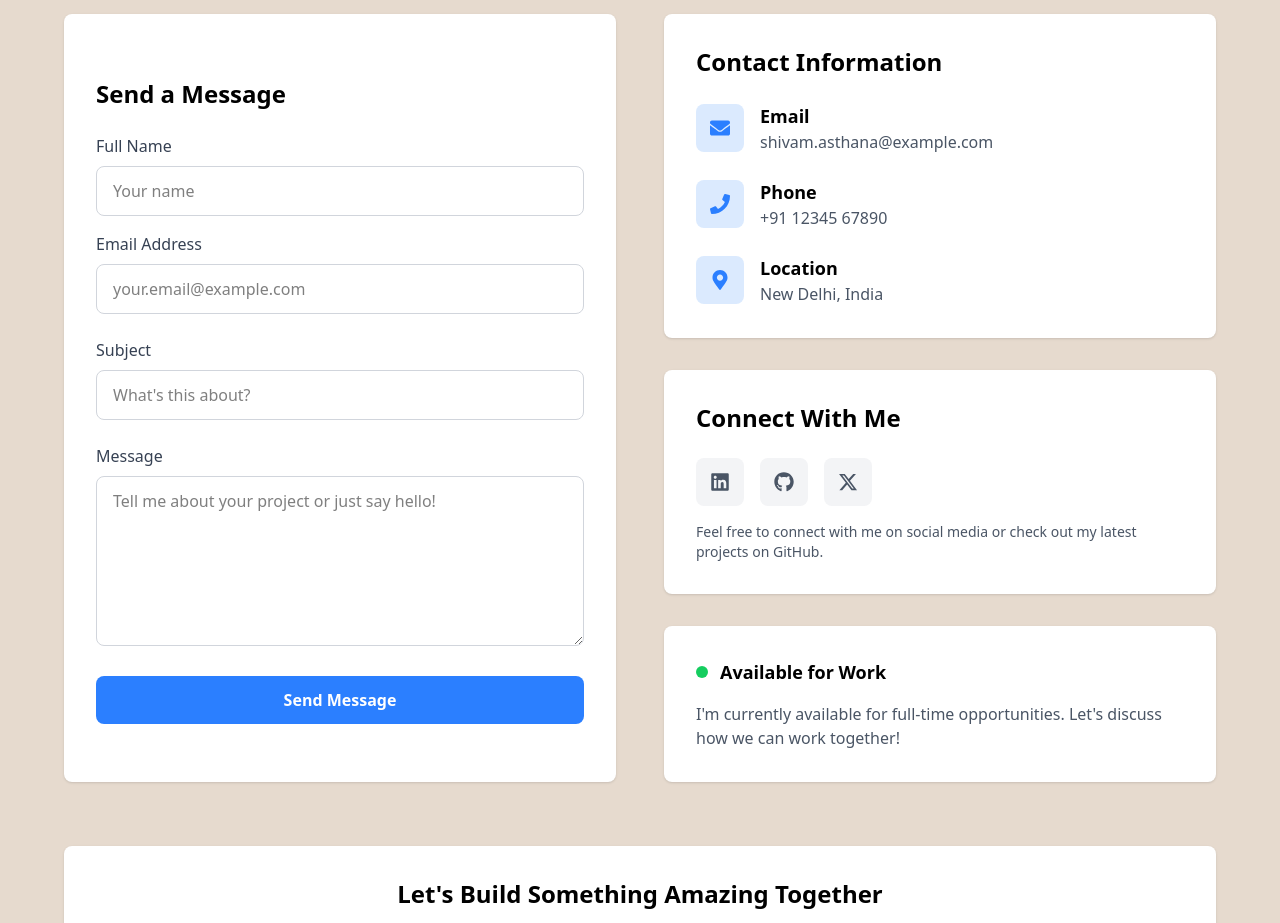
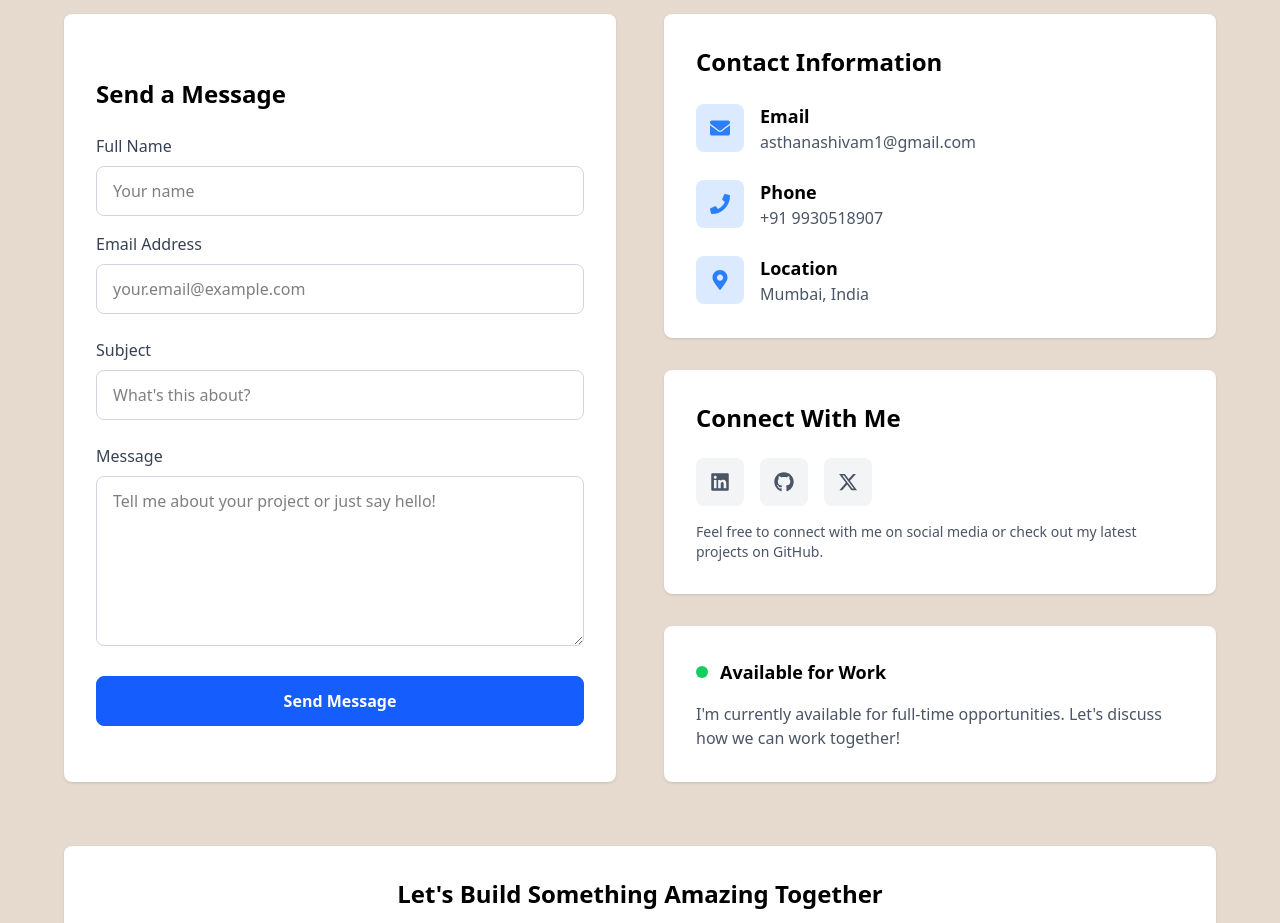
Before and after one commit to ShivamAsthana07/cv, a React (Vite) app: page /contact in a window 1280 px wide. Shown: the part 380-1303 px from the top of the page. Built offline with nearby package versions, Linux system fonts and the light colour scheme.

Commit message:
fixed scroll and minor changes

```diff
--- a/src/App.jsx
+++ b/src/App.jsx
@@ -7,12 +7,14 @@ import Footer from './components/Footer';
 import Resume from './pages/Resume';
 import Project from './pages/Project';
 import Contact from './pages/Contact';
+import Scroll from './components/Scroll';
 
 function App() {
   return (
     <Router>
       <div className="App">
         <Navbar />
+        <Scroll />
         <Routes>
           <Route path="/" element={<Hero />} />
           <Route path="/resume" element={<Resume />} />
--- /dev/null
+++ b/src/components/Scroll.jsx
@@ -0,0 +1,18 @@
+import { useEffect } from 'react';
+import { useLocation } from 'react-router-dom';
+
+const ScrollToTop = () => {
+  const { pathname } = useLocation();
+
+  useEffect(() => {
+    window.scrollTo({
+      top: 0,
+      left: 0,
+      behavior: 'smooth' // This makes the scroll smooth
+    });
+  }, [pathname]);
+
+  return null;
+};
+
+export default ScrollToTop;
--- a/src/pages/Contact.jsx
+++ b/src/pages/Contact.jsx
@@ -39,19 +39,19 @@ const Contact = () => {
     {
       icon: FaEnvelope,
       title: "Email",
-      details: "shivam.asthana@example.com",
-      link: "mailto:shivam.asthana@example.com"
+      details: "asthanashivam1@gmail.com",
+      link: "mailto:asthanashivam1@gmail.com"
     },
     {
       icon: FaPhone,
       title: "Phone",
-      details: "+91 12345 67890",
-      link: "tel:+911234567890"
+      details: "+91 9930518907",
+      link: "tel:+919930518907"
     },
     {
       icon: FaMapMarkerAlt,
       title: "Location",
-      details: "New Delhi, India",
+      details: "Mumbai, India",
       link: "#"
     }
   ];
@@ -166,7 +166,7 @@ const Contact = () => {
               <button
                 type="submit"
                 disabled={isSubmitting}
-                className="w-full bg-blue-500 text-white py-3 px-6 rounded-lg font-semibold hover:bg-blue-600 transition-colors duration-300 disabled:opacity-50 disabled:cursor-not-allowed"
+                className="w-full bg-blue-600 text-white py-3 px-6 rounded-lg font-semibold hover:bg-white hover:text-black border border-blue-600 cursor-pointer transition-colors duration-300 disabled:opacity-50 disabled:cursor-not-allowed"
               >
                 {isSubmitting ? 'Sending...' : 'Send Message'}
               </button>
--- a/src/pages/Project.jsx
+++ b/src/pages/Project.jsx
@@ -99,7 +99,7 @@ const ProjectShowcase = () => {
 
   return (
     <div className="bg-[#e6dace] min-h-screen flex flex-col items-center justify-center p-8 gap-8 pt-40">
-      <h1 className="text-4xl font-bold text-gray-900">Projects</h1>
+      <h1 className="text-4xl font-bold text-gray-900 mt-8">Projects</h1>
       <div className="w-12 h-0.5 bg-blue-600 mx-auto mb-4"></div>
       {projects.map((project, index) => (
         <ProjectCard key={index} {...project} />
--- a/src/pages/Resume.jsx
+++ b/src/pages/Resume.jsx
@@ -59,17 +59,17 @@ const Resume = () => {
   return (
     <section className="bg-[#e6dace] py-16 px-4 pt-[150px]">
       <div className="flex flex-col justify-center items-center mb-12">
-        <h1 className="text-4xl font-bold text-black mb-6">Resume</h1>
+        <h1 className="text-4xl font-bold text-black mb-6 mt-8">Resume</h1>
         <div className="w-12 h-0.5 bg-blue-600"></div>
       </div>
-      <div className="container mx-auto max-w-2xl">
+      <div className="container mx-auto max-w-4xl">
 
         {/* Experience Section */}
         <div className="flex justify-between items-center mb-12">
           <h2 className="text-4xl font-bold text-black">Experience</h2>
           <button
             onClick={handleDownloadCV}
-            className="bg-blue-500 text-white px-6 py-3 rounded-full font-semibold hover:bg-white hover:text-blue-500 border border-blue-500 transition-colors duration-300"
+            className="bg-blue-500 text-white px-6 py-3 rounded-full font-semibold hover:bg-white hover:text-black border border-blue-500 transition-colors duration-300"
           >
             DOWNLOAD CV
           </button>
```
